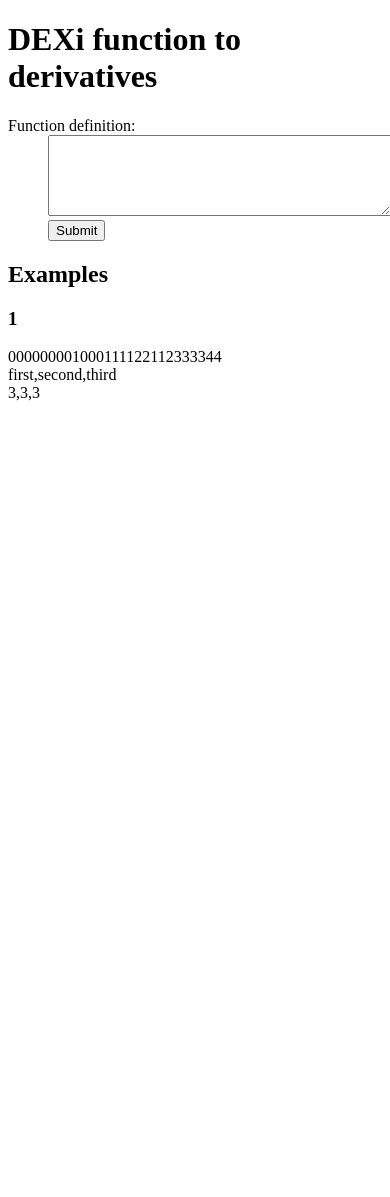
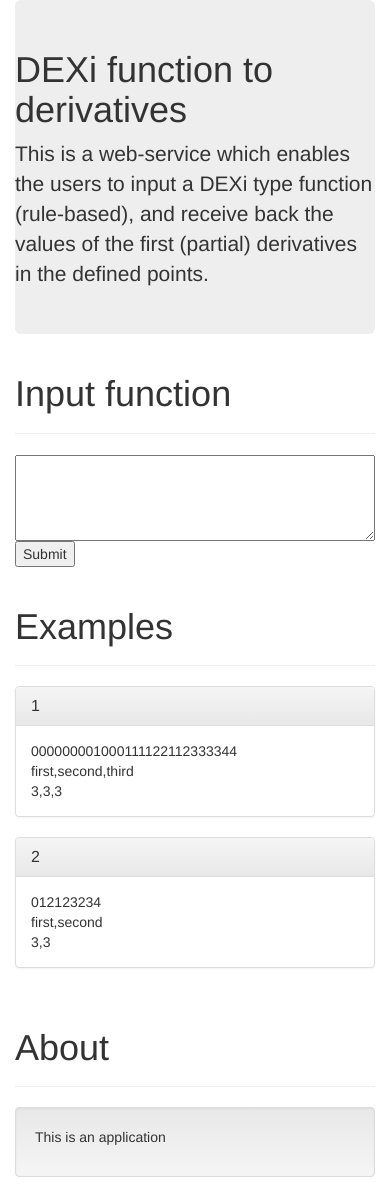
Before and after one commit to nejctrdin/DEXiFunctionDerivatives, a Flask app: page / in a window 390 px wide. Before the commit the page ends 401 px from the top, so only its background shows below. Run offline with Flask 2, Linux system fonts and the light colour scheme; some libraries are stand-ins or nearby versions.

Commit message:
Added extended templates

```diff
--- a/templates/index.html
+++ b/templates/index.html
@@ -1,17 +1,46 @@
-<!doctype html>
-<title>DEXi function to derivatives</title>
-<div>
-  <h1>DEXi function to derivatives</h1>
-  <form action="{{ url_for('derivatives') }}" method=post>
-    <dl>
-      <dt>Function definition:
-      <dd><textarea name=function rows=5 cols=40></textarea>
-      <dd><input type=submit value=Submit>
-    </dl>
-  </form>
-  <h2>Examples</h2>
-  <h3>1</h3>
-  000000001000111122112333344<br>
-  first,second,third<br>
-  3,3,3<br>
-</div>
+{% extends "layout.html" %}
+{% block specific %}
+            <div class="page-header">
+                <h1>Input function</h1>
+            </div>
+            <div class="row">
+                <div class="col-sm-2"></div>
+                <div class="col-sm-8">
+                    <form action="{{ url_for('derivatives') }}" method=post>
+                        <textarea class="col-xs-12" name=function rows=4></textarea>
+                        <input type=submit value=Submit>
+                    </form>
+                </div>
+            </div>
+
+            <div class="page-header">
+                <h1>Examples</h1>
+            </div>
+            <div class="row">
+                <div class="col-sm-4">
+                    <div class="panel panel-default">
+                        <div class="panel-heading">
+                            <h3 class="panel-title">1</h3>
+                        </div>
+                        <div class="panel-body">
+                            000000001000111122112333344<br>
+                            first,second,third<br>
+                            3,3,3
+                        </div>
+                    </div>
+                </div>
+                <div class="col-sm-4">
+                    <div class="panel panel-default">
+                        <div class="panel-heading">
+                            <h3 class="panel-title">2</h3>
+                        </div>
+                        <div class="panel-body">
+                            012123234<br>
+                            first,second<br>
+                            3,3
+                        </div>
+                    </div>
+                </div>
+            </div>
+
+{% endblock %}
--- /dev/null
+++ b/templates/layout.html
@@ -0,0 +1,23 @@
+<!doctype html>
+<html lang="en">
+    <head>
+        <title>DEXi function to derivatives</title>
+        <link rel=stylesheet type=text/css href="{{ url_for('static', filename='css/bootstrap.min.css') }}">
+        <link rel=stylesheet type=text/css href="{{ url_for('static', filename='css/bootstrap-theme.min.css') }}">
+    </head>
+    <body role="document">
+        <div class="container theme-showcase" role="main">
+            <div class="jumbotron">
+                <h1>DEXi function to derivatives</h1>
+                <p>This is a web-service which enables the users to input a DEXi type function (rule-based), and receive back the values of the first (partial) derivatives in the defined points.</p>
+            </div>
+            {% block specific %}{% endblock %}
+            <div class="page-header">
+                <h1>About</h1>
+            </div>
+            <div class="well">
+                <p>This is an application</p>
+            </div>
+        </div>
+    </body>
+</html>
```
Also changed, not shown: templates/derivatives.html (+40 -15 lines).
